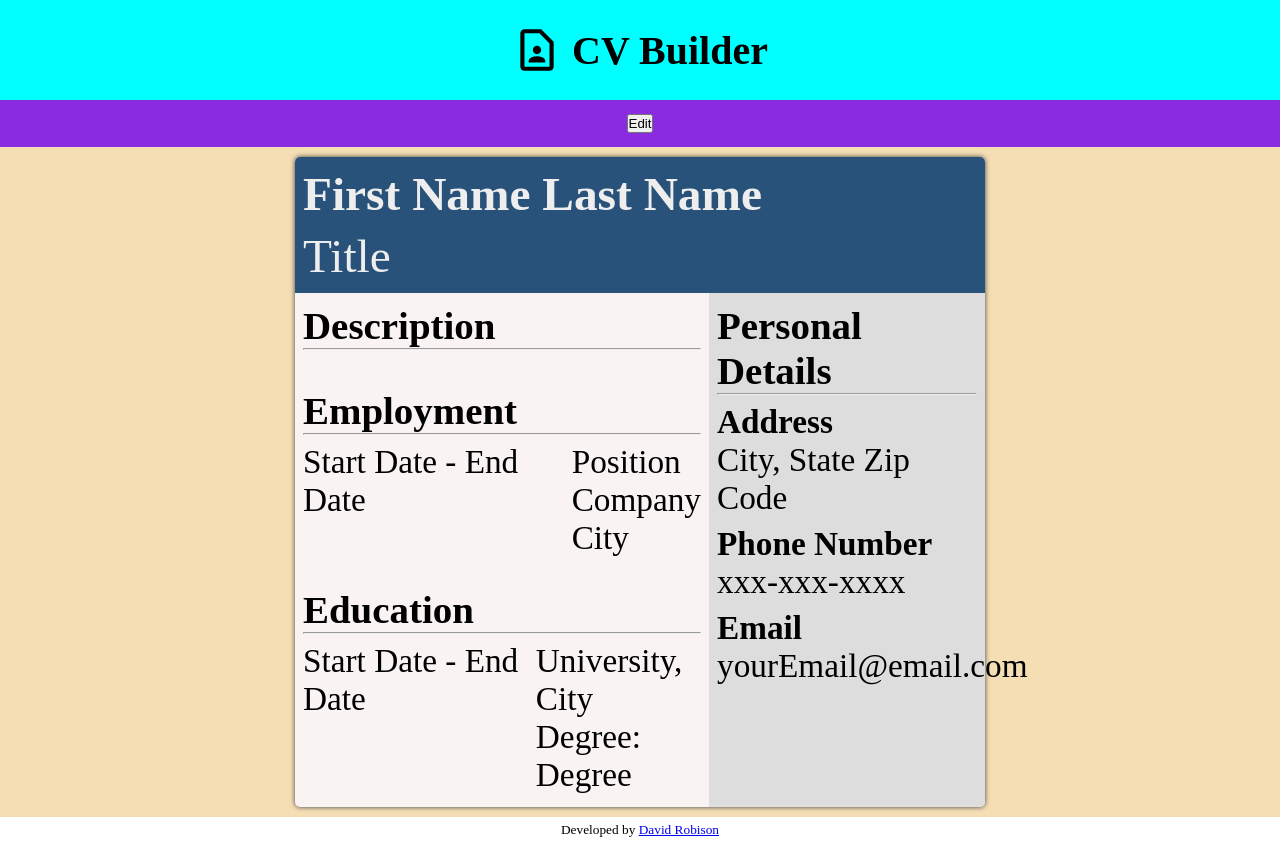
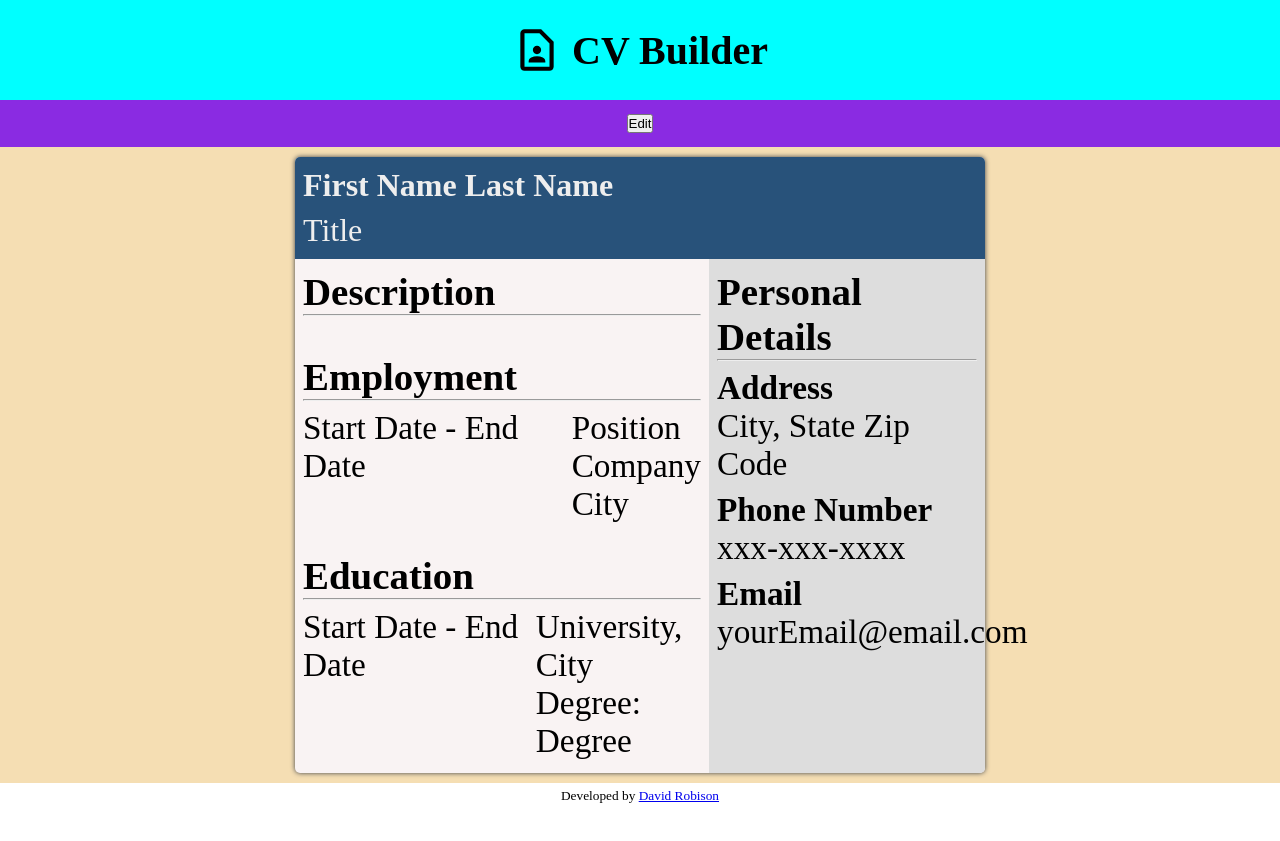
Before and after one commit to robisonwebdev/CV-Application, a React (Create React App) app: page / in a window 1280 px wide. Both pictures are taken after a click on the button "Preview". After the commit the page ends 807 px from the top, so only its background shows below. Built offline with nearby package versions, Linux system fonts and the light colour scheme.

Commit message:
Setup @media and changed font-size of .preview_header

```diff
--- a/src/styles/Main/Preview/PreviewHeader.css
+++ b/src/styles/Main/Preview/PreviewHeader.css
@@ -12,3 +12,9 @@
     height: auto;
     width: 100%;
 }
+
+@media only screen and (min-width: 580px) {
+    .preview_header {
+        font-size: 2rem;
+    }
+}
```
